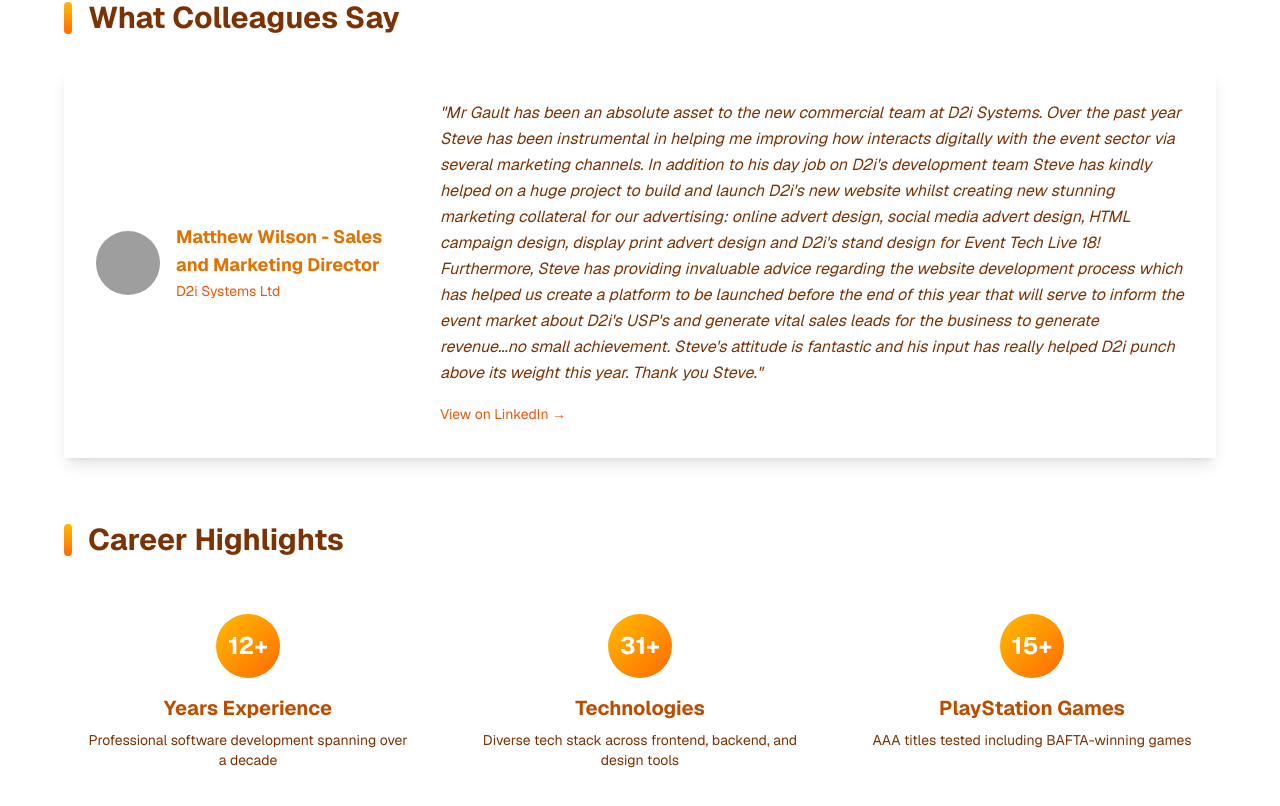
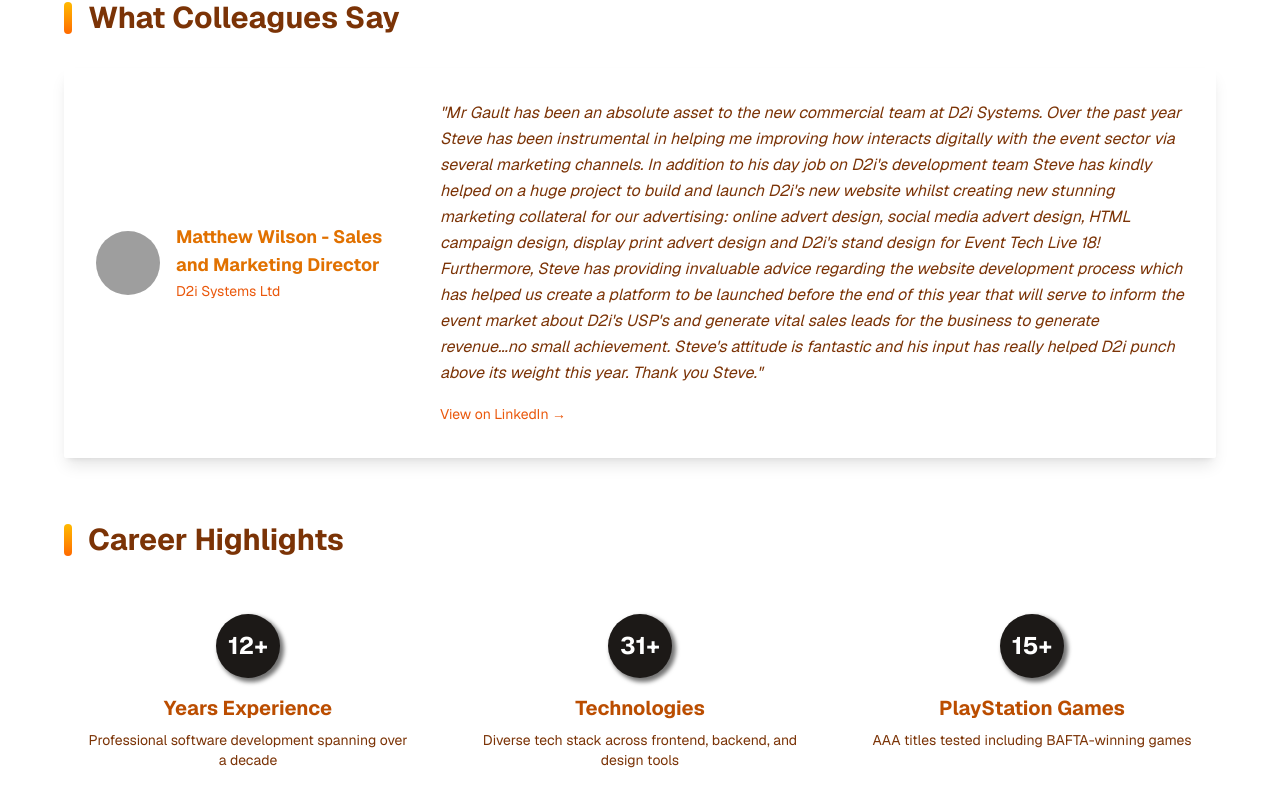
Before and after one commit to SG-DEV-FE/immortallis-1100sx, a Next.js app: page /career in a window 1280 px wide. Shown: the part 5848-6654 px from the top of the page. Built offline with nearby package versions, Linux system fonts and the light colour scheme; grey boxes are pictures that could not be loaded.

Commit message:
Circles update

```diff
--- a/src/app/career/page.tsx
+++ b/src/app/career/page.tsx
@@ -350,7 +350,7 @@
           </h2>
           <div className="grid grid-cols-1 md:grid-cols-2 lg:grid-cols-3 gap-6">
             <div className="p-6 text-center">
-              <div className="w-16 h-16 bg-linear-to-br from-amber-400 to-orange-500 rounded-full flex items-center justify-center mx-auto mb-4">
+              <div className="w-16 h-16 bg-stone-900 rounded-full flex items-center justify-center mx-auto mb-4 shadow-[3px_3px_4px_1px_rgba(0,0,0,0.55)]">
                 <span className="text-2xl font-bold text-white">
                   {yearsExperience}+
                 </span>
@@ -363,7 +363,7 @@
               </p>
             </div>
             <div className="p-6 text-center">
-              <div className="w-16 h-16 bg-linear-to-br from-amber-400 to-orange-500 rounded-full flex items-center justify-center mx-auto mb-4">
+              <div className="w-16 h-16 bg-stone-900 rounded-full flex items-center justify-center mx-auto mb-4 shadow-[3px_3px_4px_1px_rgba(0,0,0,0.55)]">
                 <span className="text-2xl font-bold text-white">
                   {technologiesUsed}+
                 </span>
@@ -376,7 +376,7 @@
               </p>
             </div>
             <div className="p-6 text-center">
-              <div className="w-16 h-16 bg-linear-to-br from-amber-400 to-orange-500 rounded-full flex items-center justify-center mx-auto mb-4">
+              <div className="w-16 h-16 bg-stone-900 rounded-full flex items-center justify-center mx-auto mb-4 shadow-[3px_3px_4px_1px_rgba(0,0,0,0.55)]">
                 <span className="text-2xl font-bold text-white">
                   {gamesWorkedOn}+
                 </span>
```
